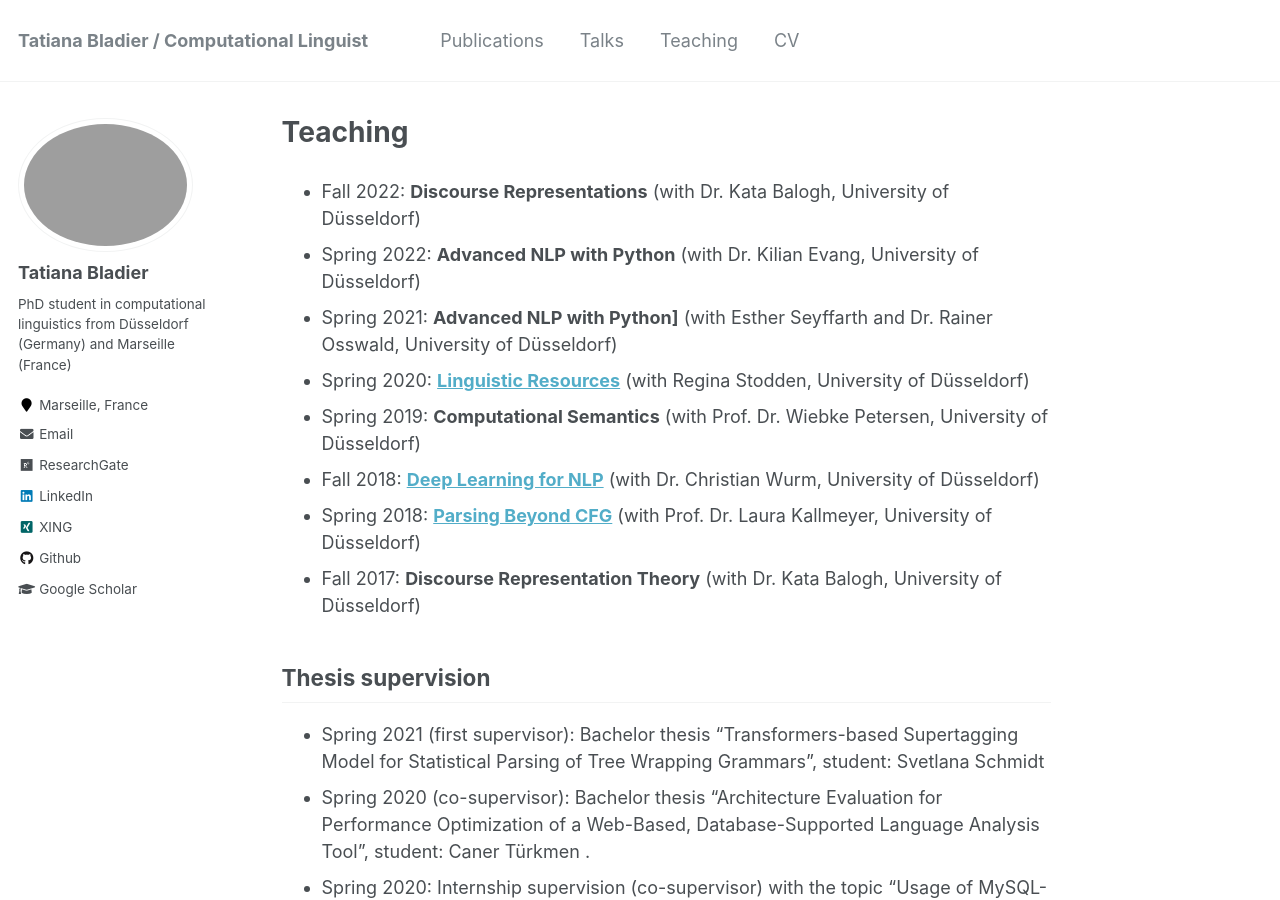
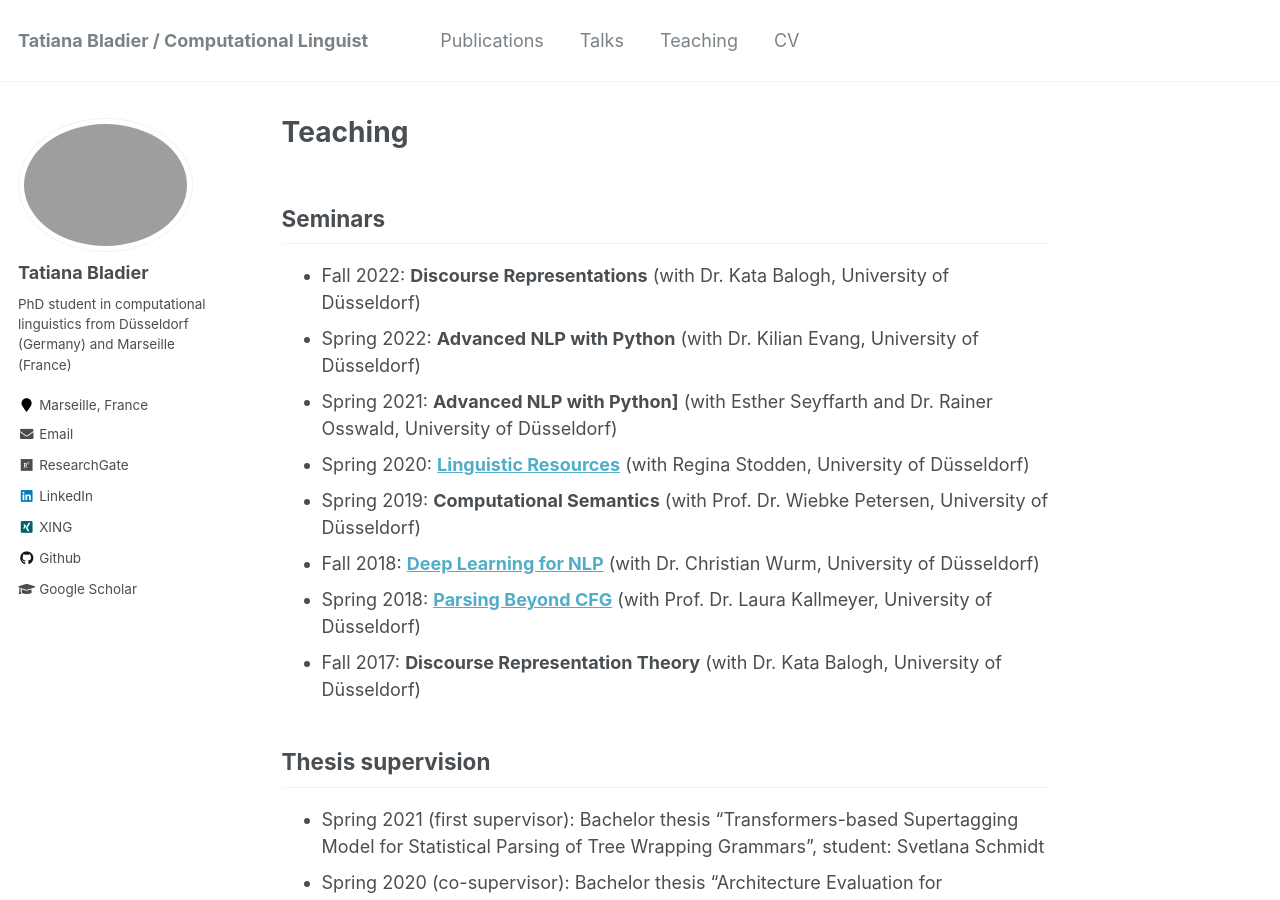
Before and after one commit to TatianaBladier/TatianaBladier.github.io, a Jekyll site: the page built from _pages/markdown.md, in a window 1280 px wide and 900 px high. Built offline with Jekyll 4.4.1, drawn with Linux system fonts in a browser that asks for light colours.

Commit message:
update teaching

```diff
--- a/_pages/markdown.md
+++ b/_pages/markdown.md
@@ -4,6 +4,7 @@ title: "Teaching"
 author_profile: true
 ---
 
+## Seminars
 
 - Fall 2022: **Discourse Representations** (with Dr. Kata Balogh, University of Düsseldorf)
 - Spring 2022: **Advanced NLP with Python** (with Dr. Kilian Evang, University of Düsseldorf)
```
